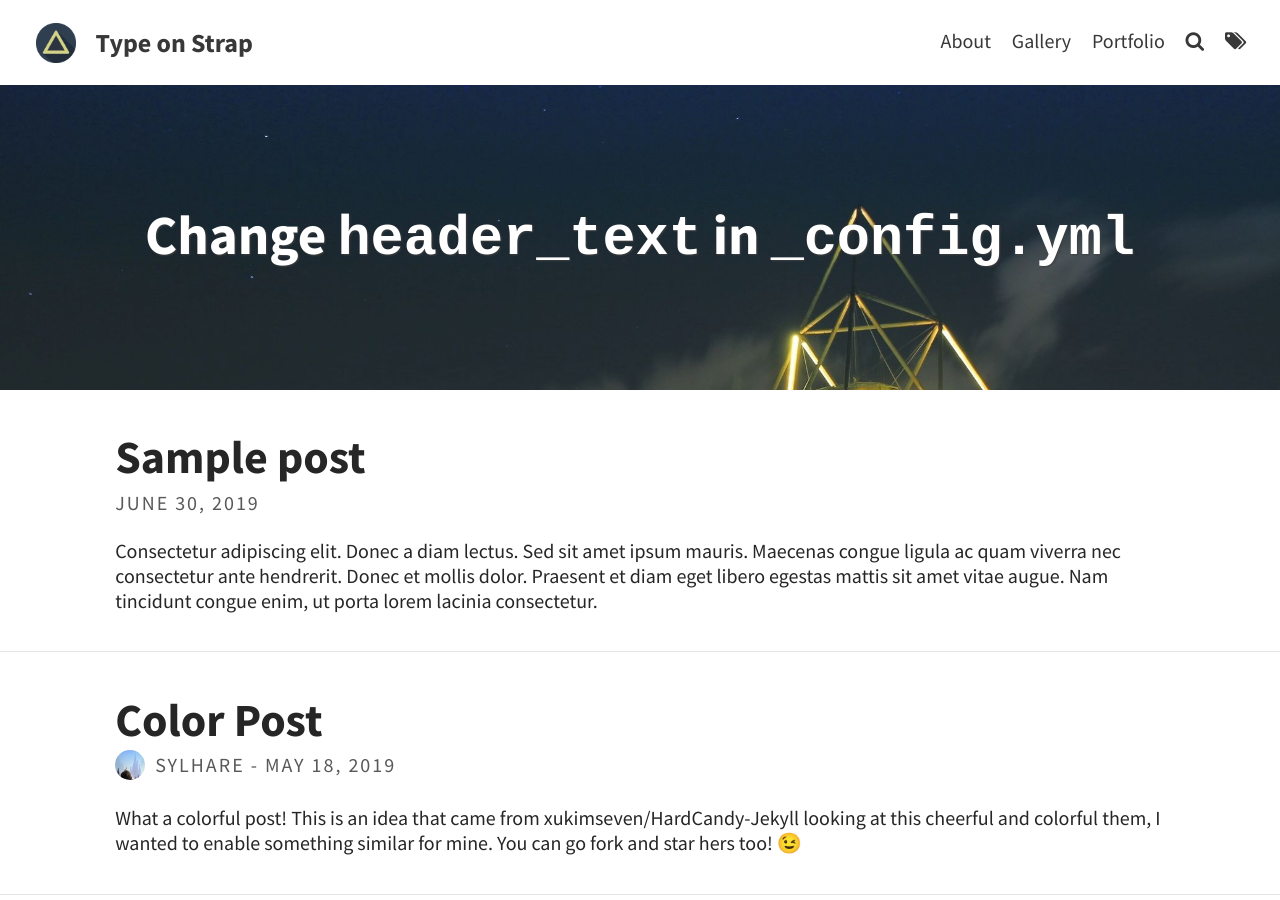
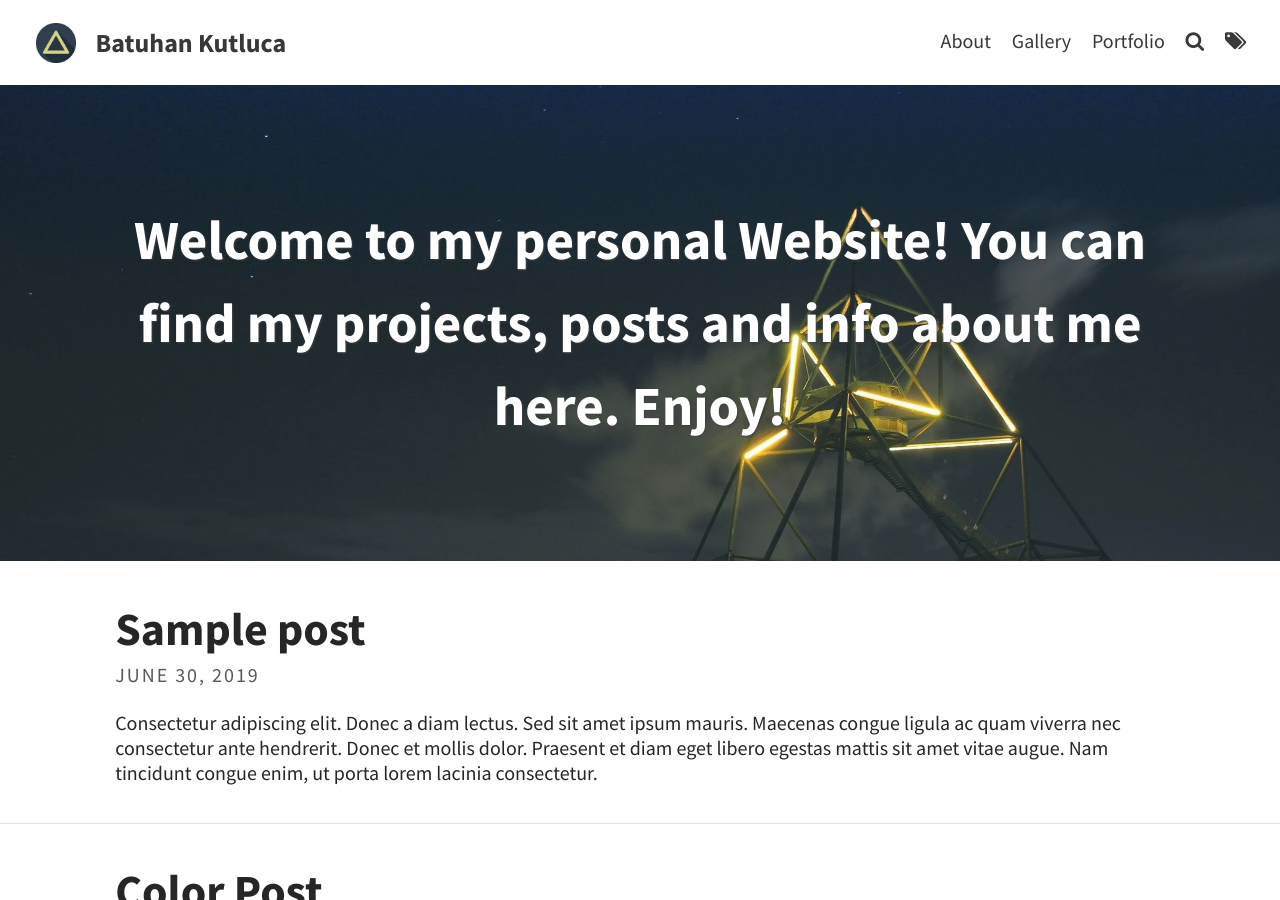
Before and after one commit to batuhankutluca/batuhankutluca.github.io, a Jekyll site: the page built from index.html, in a window 1280 px wide and 900 px high. Built offline with Jekyll 4.4.1, drawn with Linux system fonts in a browser that asks for light colours; the list of posts is cut into pages by our own code; some of the changed text lies outside the part shown.

Commit message:
Update _config.yml

```diff
--- a/_config.yml
+++ b/_config.yml
@@ -3,16 +3,16 @@ baseurl: ""
 url: "https://batuhankutluca.github.io"
 
 # THEME-SPECIFIC CONFIGURATION
-title: Type on Strap                                    # site's title
-description: "A website with blog posts and pages"      # used by search engines
+title: Batuhan Kutluca                                    # site's title
+description: "Batuhan Kutluca's Website"      # used by search engines
 avatar: assets/img/triangle.png                         # Empty for no avatar in navbar
 favicon: assets/favicon.ico                             # Icon displayed in the tab
 
 # Header and footer text
-header_text: Change <code>header_text</code> in <code>_config.yml</code>  # Change Blog header text
+header_text: <p>Welcome to my personal <b>Website!</b> You can find my projects, posts and info about me here. Enjoy!</p>  # Change Blog header text
 header_feature_image: assets/img/pexels/triangular.jpeg
 footer_text: >
-  Powered by <a href="https://jekyllrb.com/">Jekyll</a> with <a href="https://github.com/sylhare/Type-on-Strap">Type on Strap</a>
+  Reach me from social media below here.
 
 # Blog
 excerpt: true                                           # Or "truncate" (first 250 characters), "false" to disable
```
